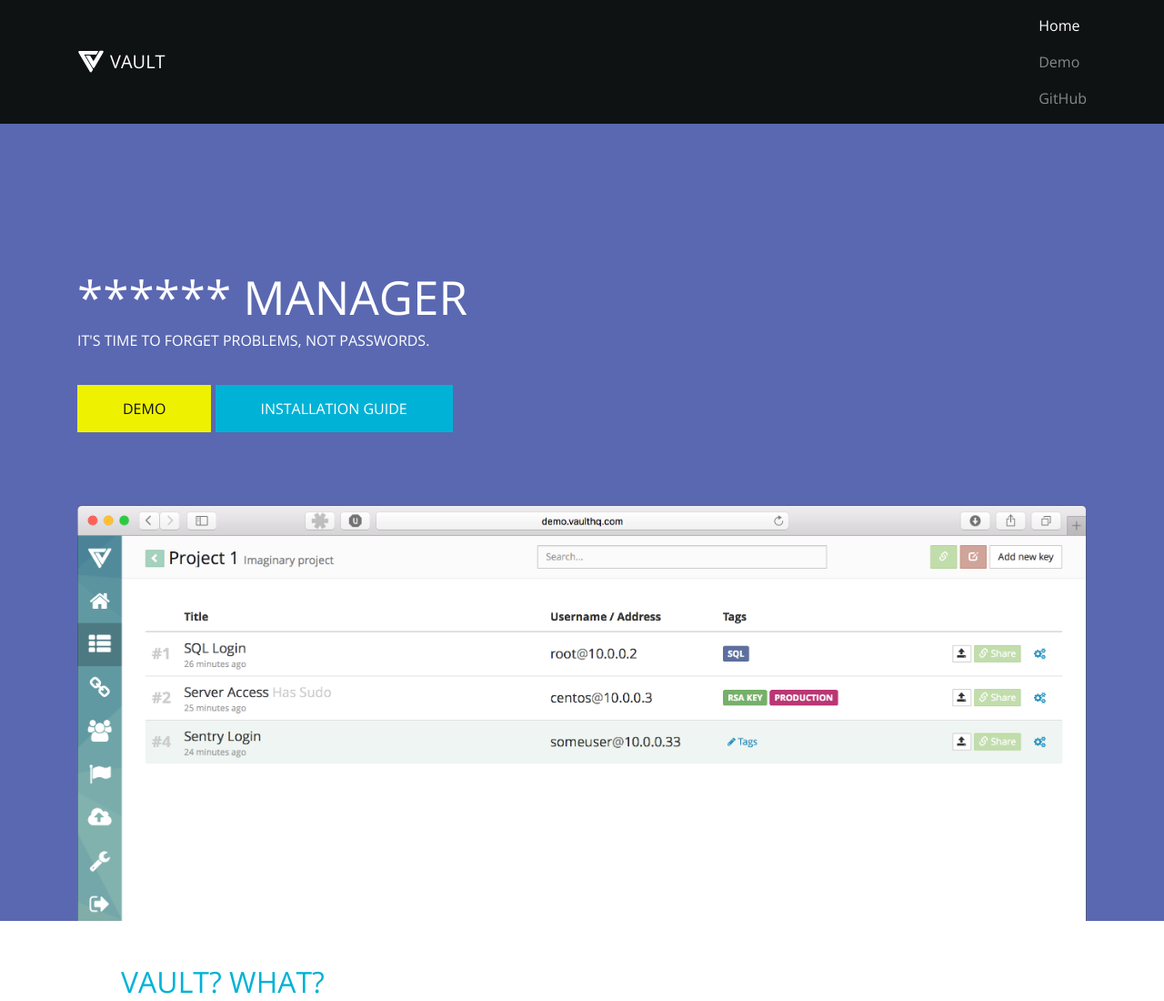
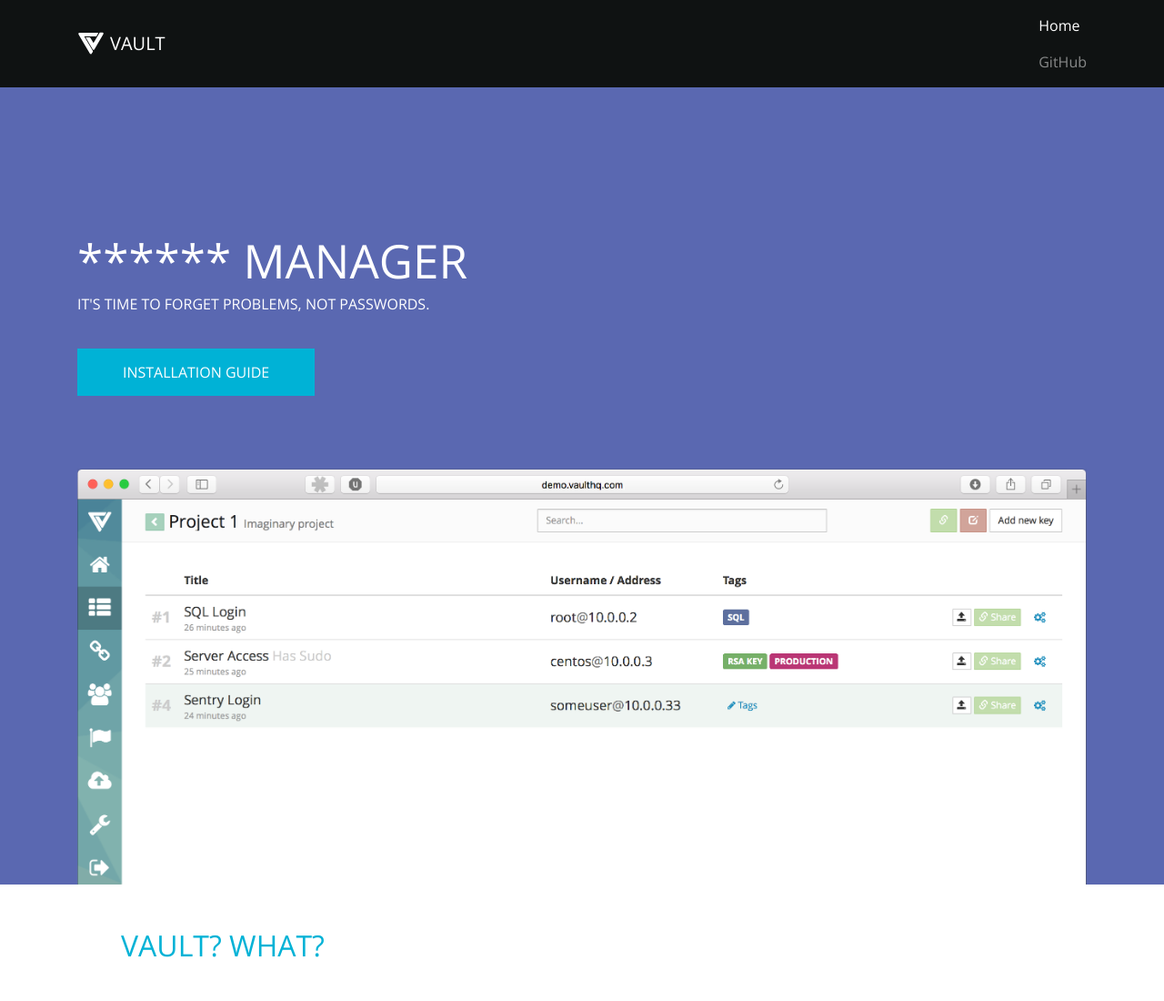
Before and after one commit to vaulthq/vaulthq, a website: page index.html in a window 1280 px wide. Shown: the top 1100 px of the page at 91% size. Drawn offline with nearby package versions, Linux system fonts and the light colour scheme.

Commit message:
remove demo as its unavaible

```diff
--- a/index.html
+++ b/index.html
@@ -27,9 +27,9 @@
           <li class="nav-item active">
             <a class="nav-link" href="/">Home</a>
           </li>
-          <li class="nav-item">
+          <!-- <li class="nav-item">
             <a class="nav-link" href="http://demo.vaulthq.com">Demo</a>
-          </li>
+          </li> -->
           <li class="nav-item">
             <a class="nav-link" href="https://github.com/vaulthq/vault">GitHub</a>
           </li>
@@ -43,7 +43,7 @@
         <div class="mini-divider"></div>
         <h4>It's time to forget problems, not passwords.</h4>
 
-        <a href="https://demo.vaulthq.com" class="btn btn-warning btn-demo">Demo</a>
+        <!-- <a href="https://demo.vaulthq.com" class="btn btn-warning btn-demo">Demo</a> -->
         <a href="https://github.com/vaulthq/vault/wiki/Installation-instructions" class="btn btn-info btn-start">Installation Guide</a>
 
         <img src="/img/preview.png" class="img-fluid preview-image">
```
